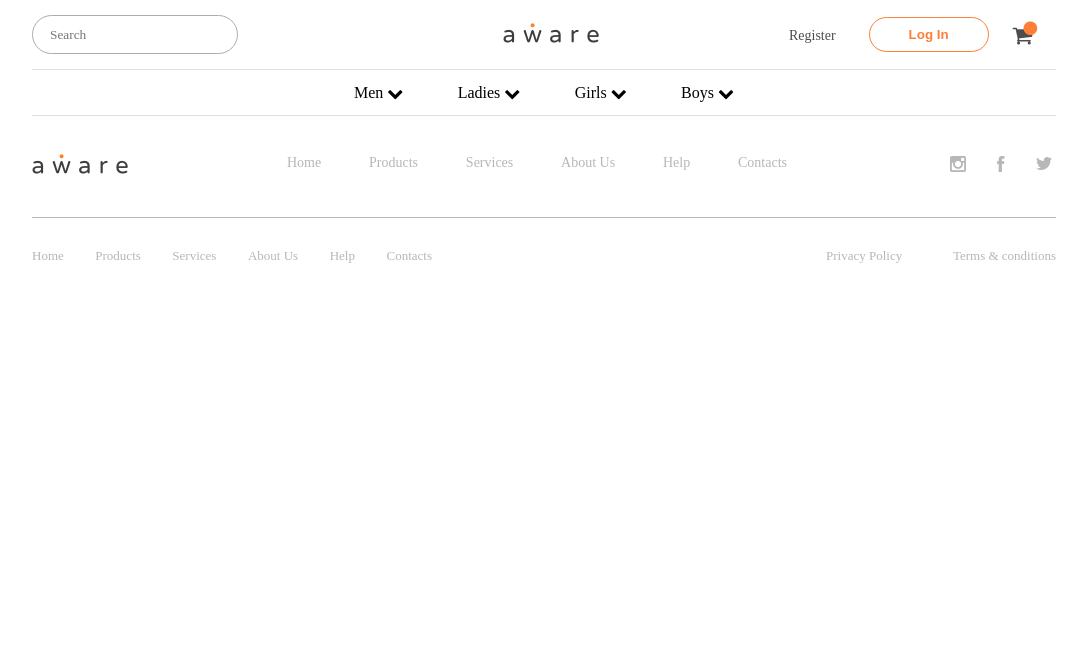
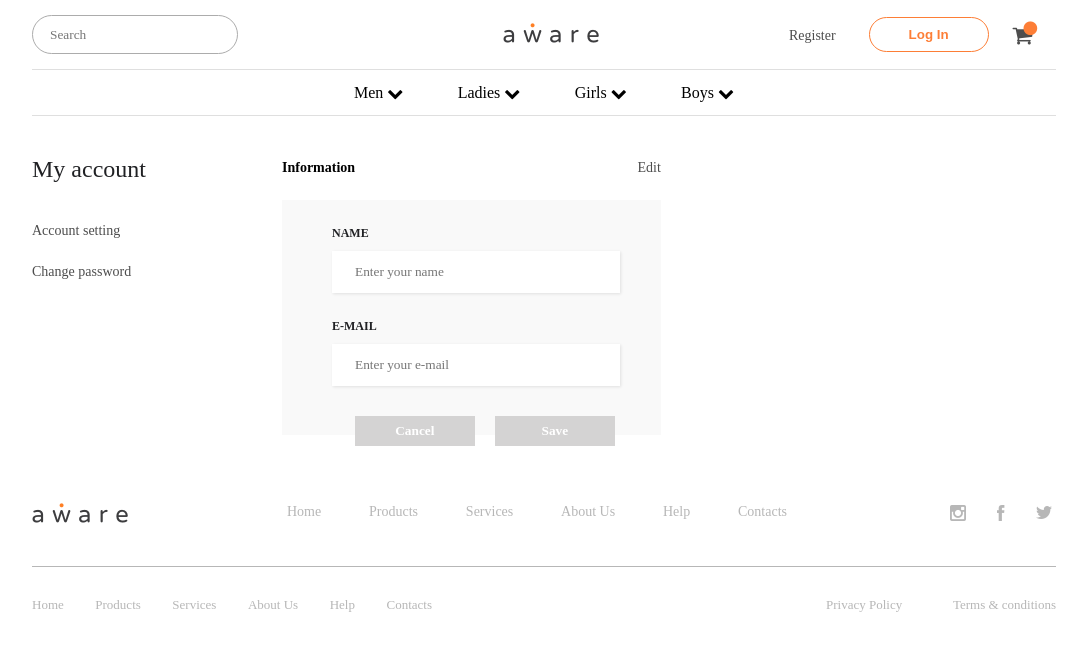
Before and after one commit to tnmthu/ecommerce, a React (Create React App) app: page /profile/accsetting in a window 1280 px wide. Shown: the top 650 px of the page, without its empty margins (96-1183 px from the left). Built offline with nearby package versions, Linux system fonts and the light colour scheme.

Commit message:
account setting page added

```diff
--- a/src/Routes.js
+++ b/src/Routes.js
@@ -5,6 +5,8 @@ import Header from "./components/home/header/Header";
 import Footer from "./components/home/footer/footer";
 import Cart from "./components/cart/Cart";
 import Ladies from "./components/ladies/Ladies";
+import Profile from "./components/profile/Profile";
+import AccSetting from "./components/profile/accSetting/AccSetting";
 
 class Routes extends Component {
   render() {
@@ -15,6 +17,8 @@ class Routes extends Component {
           <Route exact path="/" component={Home} />
           <Route exact path="/cart" component={Cart} />
           <Route exact path="/ladies" component={Ladies} />
+          <Route exact path="/profile" component={Profile} />
+          <Route exact path="/profile/accsetting" component={AccSetting} />
         </Switch>
         <Footer />
       </div>
--- a/src/components/cart/Cart.css
+++ b/src/components/cart/Cart.css
@@ -10,8 +10,6 @@
   padding: 40px 0;
 }
 .cart_body {
-  /* display: grid;
-  grid-template-columns: 2fr 75px 1fr; */
   display: flex;
   justify-content: space-between;
 }
@@ -19,7 +17,7 @@
   width: 800px;
   display: grid;
   grid-template-columns: 1.8fr 1fr 1fr 1.5fr 0.8fr;
-  grid-template-rows: 35px auto;
+  grid-template-rows: 35px 130px;
 }
 .cart_body_items_header {
   font-weight: bold;
@@ -39,9 +37,6 @@
   text-align: right;
 }
 .cart_body_product {
-  /* display: grid;
-  grid-template-columns: 0.4fr 0.6fr;
-  grid-column-gap: 5px; */
   display: flex;
   align-items: center;
   height: 130px;
@@ -124,11 +119,20 @@
 .cart_body_quantity_plus {
   background-color: transparent;
   border: none;
+  border-radius: 50%;
   font-family: Montserat;
   font-size: 20px;
   font-weight: bold;
   width: 24px;
   height: 24px;
+}
+.cart_body_quantity_minus:hover,
+.cart_body_quantity_plus:hover {
+  background-color: #ececec;
+}
+.cart_body_quantity_minus:active,
+.cart_body_quantity_plus:active {
+  background-color: #e0e0e0;
 }
 .cart_body_amount {
   align-self: center;
@@ -171,6 +175,16 @@
   font-size: 16px;
   font-weight: bold;
   color: white;
-  background-color: #ff5f6d;
+  background-color: #ff5d6a;
   border: none;
+  box-shadow: 0 8px 16px 0 rgba(0, 0, 0, 0.2), 0 6px 20px 0 rgba(0, 0, 0, 0.19);
 }
+.cart_body_total_checkoutBtn:hover {
+  background-color: #fa5462;
+  box-shadow: 0 12px 16px 0 rgba(0, 0, 0, 0.24),
+    0 17px 50px 0 rgba(0, 0, 0, 0.19);
+}
+.cart_body_total_checkoutBtn:active {
+  background-color: #fa4f5e;
+  box-shadow: 0 8px 16px 0 rgba(0, 0, 0, 0.2), 0 6px 20px 0 rgba(0, 0, 0, 0.19);
+}
--- a/src/components/cart/Cart.js
+++ b/src/components/cart/Cart.js
@@ -25,6 +25,16 @@ class Cart extends Component {
             <p className="cart_body_items_header border_bot text_align_right">
               Amount
             </p>
+            <Product />
+            <Color />
+            <p className="cart_body_item_size">S</p>
+            <Quantity />
+            <Amount />
+            <Product />
+            <Color />
+            <p className="cart_body_item_size">S</p>
+            <Quantity />
+            <Amount />
             <Product />
             <Color />
             <p className="cart_body_item_size">S</p>
--- /dev/null
+++ b/src/components/profile/Profile.css
@@ -0,0 +1,134 @@
+.button {
+  width: 120px;
+  height: 30px;
+  margin-top: 30px;
+  margin-left: 20px;
+  font-family: Montserrat;
+  font-weight: bold;
+  color: white;
+  border: none;
+  background-color: #d4d3d3;
+  cursor: pointer;
+}
+.button:hover {
+  background-color: #ffbf9b;
+}
+.button:active {
+  background-color: #ffa069;
+}
+.profile {
+  width: 80%;
+  margin: auto;
+  display: flex;
+}
+.profile_side {
+  display: flex;
+  flex-direction: column;
+  width: 250px;
+}
+.profile_side_header {
+  padding: 40px 0;
+  font-family: Montserrat;
+  font-size: 24px;
+  font-weight: 500;
+  color: #202124;
+}
+.profile_side_choice {
+  display: flex;
+  flex-direction: column;
+}
+.profile_side_choice_btn {
+  border: none;
+  background-color: transparent;
+  text-align: left;
+  font-family: Montserrat;
+  font-size: 14px;
+  padding-bottom: 25px;
+  color: #4d4d4d;
+}
+.profile_side_choice_btn:active {
+  color: #ff6900;
+}
+.profile_content {
+  display: flex;
+  flex-direction: column;
+  padding: 30px 0;
+  width: 37%;
+}
+.profile_content_header {
+  display: flex;
+  justify-content: space-between;
+}
+#info {
+  font-family: Montserrat;
+  font-size: 14px;
+  font-weight: bold;
+}
+#edit {
+  font-family: Montserrat;
+  font-size: 14px;
+  color: #4d4d4d;
+}
+.profile_content_inside {
+  margin-top: 10px;
+  display: flex;
+  flex-direction: column;
+  /* height: 200px; */
+  background-color: #f9f9f9;
+  padding-left: 50px;
+  padding-bottom: 35px;
+}
+.profile_content_inside_header {
+  font-family: Montserrat;
+  font-size: 14px;
+  font-weight: bold;
+  color: #202124;
+  margin-top: 26px;
+}
+.profile_content_inside_content {
+  font-family: Montserrat;
+  font-size: 14px;
+  margin-top: 10px;
+  color: #4d4d4d;
+}
+.accsetting {
+  width: 80%;
+  margin: auto;
+  display: flex;
+}
+.accsetting_content {
+  display: flex;
+  flex-direction: column;
+  padding: 30px 0;
+  width: 37%;
+}
+.accsetting_content_inside {
+  margin-top: 10px;
+  display: flex;
+  flex-direction: column;
+  height: 200px;
+  background-color: #f9f9f9;
+  padding-left: 50px;
+  padding-bottom: 35px;
+}
+.accsetting_content_inside_header {
+  font-family: Montserrat;
+  font-size: 12px;
+  font-weight: bold;
+  color: #202124;
+  margin-top: 26px;
+}
+.accsetting_content_inside_input input {
+  margin-top: 10px;
+  height: 40px;
+  width: 80%;
+  padding-left: 23px;
+  border: none;
+  box-shadow: 1px 1px 3px 0 rgba(0, 0, 0, 0.1);
+  font-family: Montserrat;
+}
+.accsetting_content_inside_btn {
+  width: 86%;
+  display: flex;
+  justify-content: flex-end;
+}
--- /dev/null
+++ b/src/components/profile/Profile.js
@@ -0,0 +1,21 @@
+import React, { Component } from "react";
+import "./Profile.css";
+import Side from "./side/Side";
+import Content from "./content/Content";
+
+class Profile extends Component {
+  constructor(props) {
+    super(props);
+    this.state = {};
+  }
+  render() {
+    return (
+      <div className="profile">
+        <Side />
+        <Content />
+      </div>
+    );
+  }
+}
+
+export default Profile;
--- /dev/null
+++ b/src/components/profile/accSetting/AccSetting.js
@@ -0,0 +1,38 @@
+import React, { Component } from "react";
+import Side from "../side/Side";
+import Header from "../content/Header/Header";
+import Button from "../content/Button";
+
+class AccSetting extends Component {
+  constructor(props) {
+    super(props);
+    this.state = {};
+  }
+  render() {
+    return (
+      <div className="accsetting">
+        <Side />
+        <div className="accsetting_content">
+          <Header />
+          <div className="accsetting_content_inside">
+            <div className="accsetting_content_inside_header">NAME</div>
+            <div className="accsetting_content_inside_input">
+              <input placeholder="Enter your name" />
+            </div>
+            <div className="accsetting_content_inside_header">E-MAIL</div>
+
+            <div className="accsetting_content_inside_input">
+              <input placeholder="Enter your e-mail" />
+            </div>
+            <div className="accsetting_content_inside_btn">
+              <Button txt="Cancel" />
+              <Button txt="Save" />
+            </div>
+          </div>
+        </div>
+      </div>
+    );
+  }
+}
+
+export default AccSetting;
--- /dev/null
+++ b/src/components/profile/content/Button.js
@@ -0,0 +1,17 @@
+import React, { Component } from "react";
+
+class Button extends Component {
+  constructor(props) {
+    super(props);
+    this.state = {};
+  }
+  render() {
+    return (
+      <button type="button" className="button">
+        {this.props.txt}
+      </button>
+    );
+  }
+}
+
+export default Button;
--- /dev/null
+++ b/src/components/profile/content/Content.js
@@ -0,0 +1,20 @@
+import React, { Component } from "react";
+import Header from "./Header/Header";
+import Inside from "./inside/Inside";
+
+class Content extends Component {
+  constructor(props) {
+    super(props);
+    this.state = {};
+  }
+  render() {
+    return (
+      <div className="profile_content">
+        <Header />
+        <Inside />
+      </div>
+    );
+  }
+}
+
+export default Content;
--- /dev/null
+++ b/src/components/profile/content/Header/Header.js
@@ -0,0 +1,18 @@
+import React, { Component } from "react";
+
+class Header extends Component {
+  constructor(props) {
+    super(props);
+    this.state = {};
+  }
+  render() {
+    return (
+      <div className="profile_content_header">
+        <p id="info">Information</p>
+        <p id="edit">Edit</p>
+      </div>
+    );
+  }
+}
+
+export default Header;
--- /dev/null
+++ b/src/components/profile/content/inside/Inside.js
@@ -0,0 +1,22 @@
+import React, { Component } from "react";
+
+class Inside extends Component {
+  constructor(props) {
+    super(props);
+    this.state = {};
+  }
+  render() {
+    return (
+      <div className="profile_content_inside">
+        <div className="profile_content_inside_header">Name</div>
+        <div className="profile_content_inside_content">Johnnie Kennedy</div>
+        <div className="profile_content_inside_header">E-mail</div>
+        <div className="profile_content_inside_content">
+          johnniekennedy@gmail.com
+        </div>
+      </div>
+    );
+  }
+}
+
+export default Inside;
--- /dev/null
+++ b/src/components/profile/side/Side.js
@@ -0,0 +1,21 @@
+import React, { Component } from "react";
+
+class Side extends Component {
+  constructor(props) {
+    super(props);
+    this.state = {};
+  }
+  render() {
+    return (
+      <div className="profile_side">
+        <div className="profile_side_header">My account</div>
+        <div className="profile_side_choice">
+          <div className="profile_side_choice_btn">Account setting</div>
+          <div className="profile_side_choice_btn">Change password</div>
+        </div>
+      </div>
+    );
+  }
+}
+
+export default Side;
```
